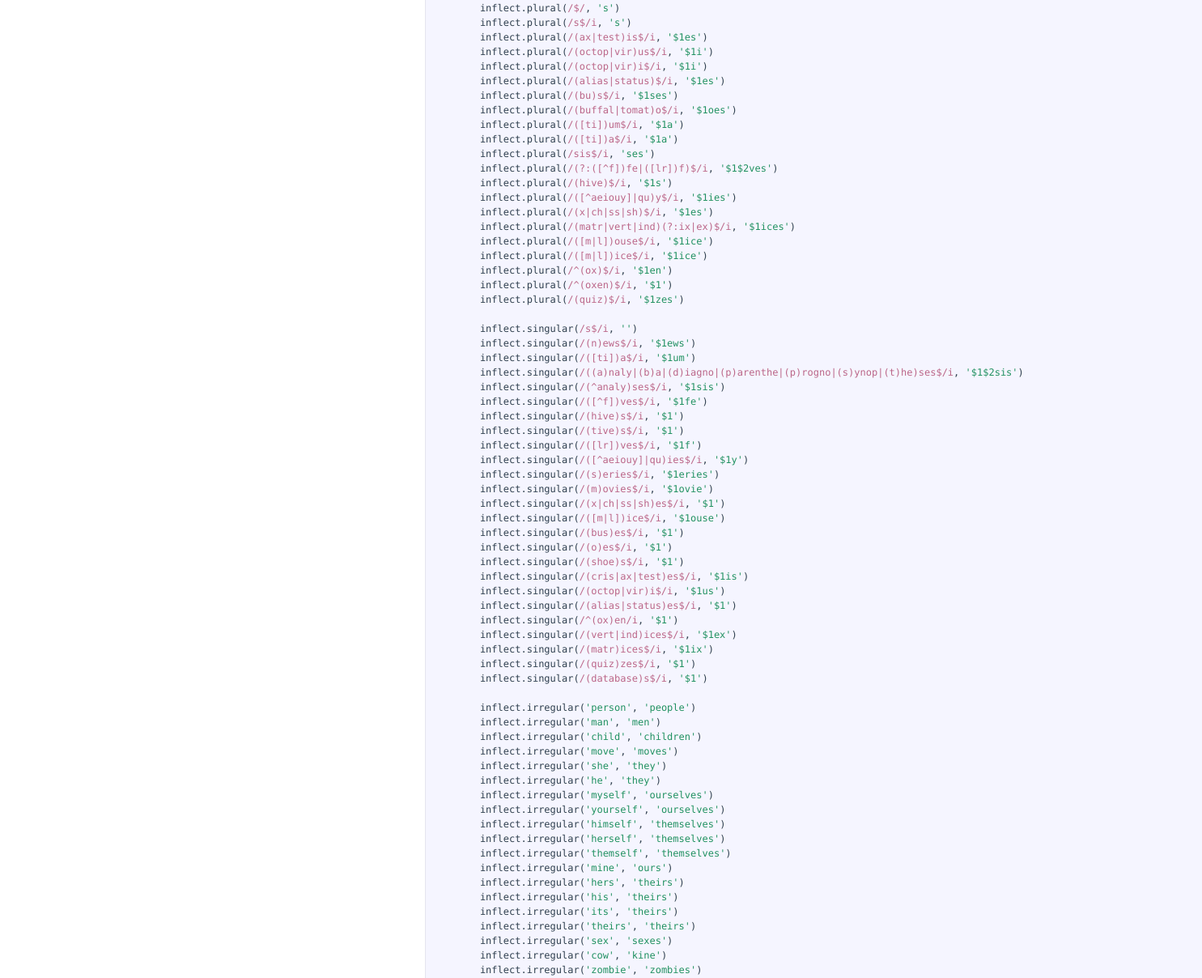
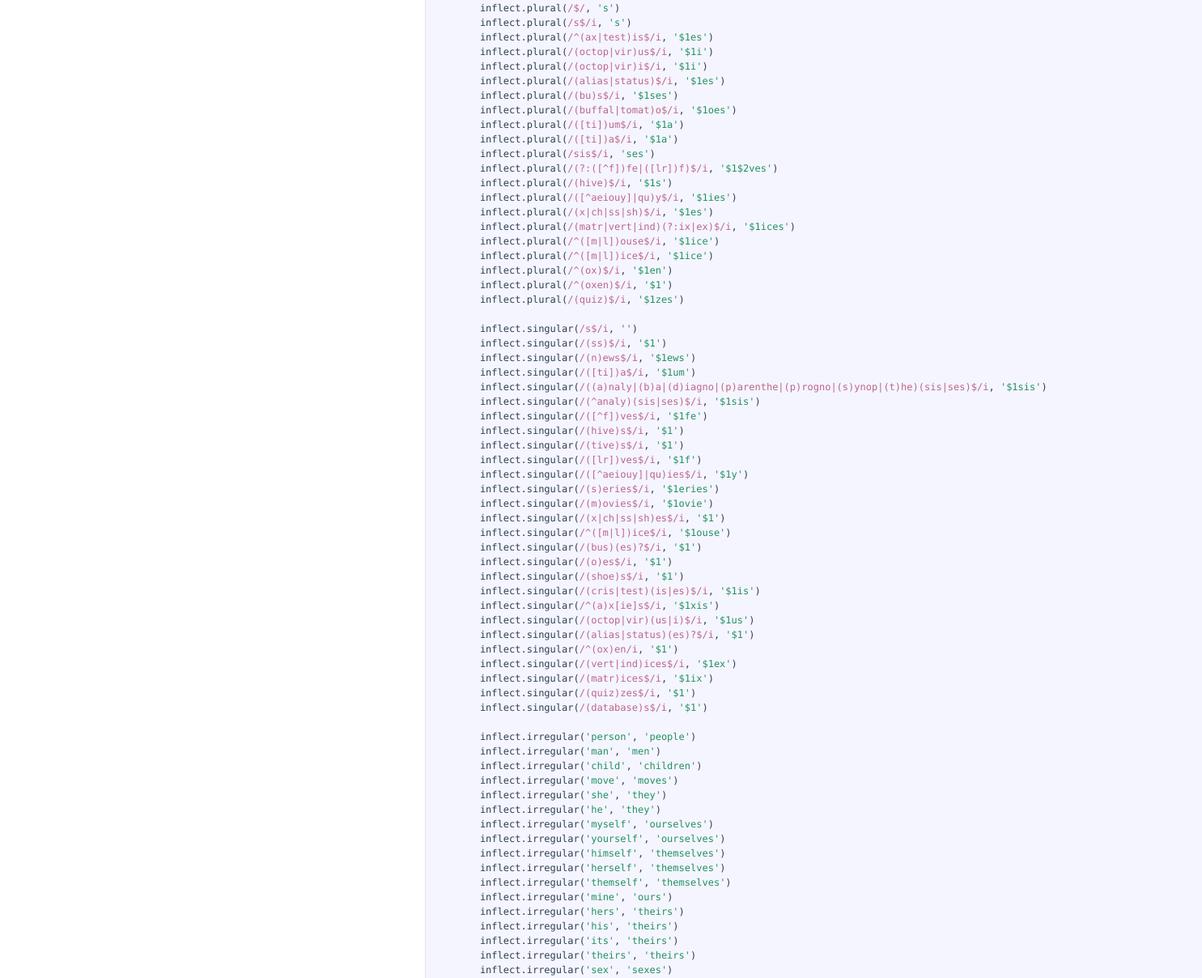
Before and after one commit to MSNexploder/inflect, a plain HTML site: page source/default_inflections.html in a window 1280 px wide. Shown: the part 165-1373 px from the top of the page at 81% size, 1485 px wide, since content can reach past the window. Drawn offline with Linux system fonts and the light colour scheme.

Commit message:
updated annotated source

```diff
--- a/source/default_inflections.html
+++ b/source/default_inflections.html
@@ -84,7 +84,7 @@
 inflect.inflections (inflect) -&gt;
     inflect.plural(<span class="hljs-regexp">/$/</span>, <span class="hljs-string">'s'</span>)
     inflect.plural(<span class="hljs-regexp">/s$/i</span>, <span class="hljs-string">'s'</span>)
-    inflect.plural(<span class="hljs-regexp">/(ax|test)is$/i</span>, <span class="hljs-string">'$1es'</span>)
+    inflect.plural(<span class="hljs-regexp">/^(ax|test)is$/i</span>, <span class="hljs-string">'$1es'</span>)
     inflect.plural(<span class="hljs-regexp">/(octop|vir)us$/i</span>, <span class="hljs-string">'$1i'</span>)
     inflect.plural(<span class="hljs-regexp">/(octop|vir)i$/i</span>, <span class="hljs-string">'$1i'</span>)
     inflect.plural(<span class="hljs-regexp">/(alias|status)$/i</span>, <span class="hljs-string">'$1es'</span>)
@@ -98,17 +98,18 @@ inflect.inflections (inflect) -&gt;
     inflect.plural(<span class="hljs-regexp">/([^aeiouy]|qu)y$/i</span>, <span class="hljs-string">'$1ies'</span>)
     inflect.plural(<span class="hljs-regexp">/(x|ch|ss|sh)$/i</span>, <span class="hljs-string">'$1es'</span>)
     inflect.plural(<span class="hljs-regexp">/(matr|vert|ind)(?:ix|ex)$/i</span>, <span class="hljs-string">'$1ices'</span>)
-    inflect.plural(<span class="hljs-regexp">/([m|l])ouse$/i</span>, <span class="hljs-string">'$1ice'</span>)
-    inflect.plural(<span class="hljs-regexp">/([m|l])ice$/i</span>, <span class="hljs-string">'$1ice'</span>)
+    inflect.plural(<span class="hljs-regexp">/^([m|l])ouse$/i</span>, <span class="hljs-string">'$1ice'</span>)
+    inflect.plural(<span class="hljs-regexp">/^([m|l])ice$/i</span>, <span class="hljs-string">'$1ice'</span>)
     inflect.plural(<span class="hljs-regexp">/^(ox)$/i</span>, <span class="hljs-string">'$1en'</span>)
     inflect.plural(<span class="hljs-regexp">/^(oxen)$/i</span>, <span class="hljs-string">'$1'</span>)
     inflect.plural(<span class="hljs-regexp">/(quiz)$/i</span>, <span class="hljs-string">'$1zes'</span>)
 
     inflect.singular(<span class="hljs-regexp">/s$/i</span>, <span class="hljs-string">''</span>)
+    inflect.singular(<span class="hljs-regexp">/(ss)$/i</span>, <span class="hljs-string">'$1'</span>)
     inflect.singular(<span class="hljs-regexp">/(n)ews$/i</span>, <span class="hljs-string">'$1ews'</span>)
     inflect.singular(<span class="hljs-regexp">/([ti])a$/i</span>, <span class="hljs-string">'$1um'</span>)
-    inflect.singular(<span class="hljs-regexp">/((a)naly|(b)a|(d)iagno|(p)arenthe|(p)rogno|(s)ynop|(t)he)ses$/i</span>, <span class="hljs-string">'$1$2sis'</span>)
-    inflect.singular(<span class="hljs-regexp">/(^analy)ses$/i</span>, <span class="hljs-string">'$1sis'</span>)
+    inflect.singular(<span class="hljs-regexp">/((a)naly|(b)a|(d)iagno|(p)arenthe|(p)rogno|(s)ynop|(t)he)(sis|ses)$/i</span>, <span class="hljs-string">'$1sis'</span>)
+    inflect.singular(<span class="hljs-regexp">/(^analy)(sis|ses)$/i</span>, <span class="hljs-string">'$1sis'</span>)
     inflect.singular(<span class="hljs-regexp">/([^f])ves$/i</span>, <span class="hljs-string">'$1fe'</span>)
     inflect.singular(<span class="hljs-regexp">/(hive)s$/i</span>, <span class="hljs-string">'$1'</span>)
     inflect.singular(<span class="hljs-regexp">/(tive)s$/i</span>, <span class="hljs-string">'$1'</span>)
@@ -117,13 +118,14 @@ inflect.inflections (inflect) -&gt;
     inflect.singular(<span class="hljs-regexp">/(s)eries$/i</span>, <span class="hljs-string">'$1eries'</span>)
     inflect.singular(<span class="hljs-regexp">/(m)ovies$/i</span>, <span class="hljs-string">'$1ovie'</span>)
     inflect.singular(<span class="hljs-regexp">/(x|ch|ss|sh)es$/i</span>, <span class="hljs-string">'$1'</span>)
-    inflect.singular(<span class="hljs-regexp">/([m|l])ice$/i</span>, <span class="hljs-string">'$1ouse'</span>)
-    inflect.singular(<span class="hljs-regexp">/(bus)es$/i</span>, <span class="hljs-string">'$1'</span>)
+    inflect.singular(<span class="hljs-regexp">/^([m|l])ice$/i</span>, <span class="hljs-string">'$1ouse'</span>)
+    inflect.singular(<span class="hljs-regexp">/(bus)(es)?$/i</span>, <span class="hljs-string">'$1'</span>)
     inflect.singular(<span class="hljs-regexp">/(o)es$/i</span>, <span class="hljs-string">'$1'</span>)
     inflect.singular(<span class="hljs-regexp">/(shoe)s$/i</span>, <span class="hljs-string">'$1'</span>)
-    inflect.singular(<span class="hljs-regexp">/(cris|ax|test)es$/i</span>, <span class="hljs-string">'$1is'</span>)
-    inflect.singular(<span class="hljs-regexp">/(octop|vir)i$/i</span>, <span class="hljs-string">'$1us'</span>)
-    inflect.singular(<span class="hljs-regexp">/(alias|status)es$/i</span>, <span class="hljs-string">'$1'</span>)
+    inflect.singular(<span class="hljs-regexp">/(cris|test)(is|es)$/i</span>, <span class="hljs-string">'$1is'</span>)
+    inflect.singular(<span class="hljs-regexp">/^(a)x[ie]s$/i</span>, <span class="hljs-string">'$1xis'</span>)
+    inflect.singular(<span class="hljs-regexp">/(octop|vir)(us|i)$/i</span>, <span class="hljs-string">'$1us'</span>)
+    inflect.singular(<span class="hljs-regexp">/(alias|status)(es)?$/i</span>, <span class="hljs-string">'$1'</span>)
     inflect.singular(<span class="hljs-regexp">/^(ox)en/i</span>, <span class="hljs-string">'$1'</span>)
     inflect.singular(<span class="hljs-regexp">/(vert|ind)ices$/i</span>, <span class="hljs-string">'$1ex'</span>)
     inflect.singular(<span class="hljs-regexp">/(matr)ices$/i</span>, <span class="hljs-string">'$1ix'</span>)
@@ -147,10 +149,9 @@ inflect.inflections (inflect) -&gt;
     inflect.irregular(<span class="hljs-string">'its'</span>, <span class="hljs-string">'theirs'</span>)
     inflect.irregular(<span class="hljs-string">'theirs'</span>, <span class="hljs-string">'theirs'</span>)
     inflect.irregular(<span class="hljs-string">'sex'</span>, <span class="hljs-string">'sexes'</span>)
-    inflect.irregular(<span class="hljs-string">'cow'</span>, <span class="hljs-string">'kine'</span>)
     inflect.irregular(<span class="hljs-string">'zombie'</span>, <span class="hljs-string">'zombies'</span>)
 
-    inflect.uncountable(<span class="hljs-string">'advice'</span>, <span class="hljs-string">'energy'</span>, <span class="hljs-string">'excretion'</span>, <span class="hljs-string">'digestion'</span>, <span class="hljs-string">'cooperation'</span>, <span class="hljs-string">'health'</span>, <span class="hljs-string">'justice'</span>, <span class="hljs-string">'jeans'</span>)
+    inflect.uncountable(<span class="hljs-string">'advice'</span>, <span class="hljs-string">'energy'</span>, <span class="hljs-string">'excretion'</span>, <span class="hljs-string">'digestion'</span>, <span class="hljs-string">'cooperation'</span>, <span class="hljs-string">'health'</span>, <span class="hljs-string">'justice'</span>, <span class="hljs-string">'jeans'</span>, <span class="hljs-string">'police'</span>)
     inflect.uncountable(<span class="hljs-string">'labour'</span>, <span class="hljs-string">'machinery'</span>, <span class="hljs-string">'equipment'</span>, <span class="hljs-string">'information'</span>, <span class="hljs-string">'pollution'</span>, <span class="hljs-string">'sewage'</span>, <span class="hljs-string">'paper'</span>, <span class="hljs-string">'money'</span>)
     inflect.uncountable(<span class="hljs-string">'species'</span>, <span class="hljs-string">'series'</span>, <span class="hljs-string">'rain'</span>, <span class="hljs-string">'rice'</span>, <span class="hljs-string">'fish'</span>, <span class="hljs-string">'sheep'</span>, <span class="hljs-string">'moose'</span>, <span class="hljs-string">'deer'</span>, <span class="hljs-string">'bison'</span>, <span class="hljs-string">'proceedings'</span>)
     inflect.uncountable(<span class="hljs-string">'shears'</span>, <span class="hljs-string">'pincers'</span>, <span class="hljs-string">'breeches'</span>, <span class="hljs-string">'hijinks'</span>, <span class="hljs-string">'clippers'</span>, <span class="hljs-string">'chassis'</span>, <span class="hljs-string">'innings'</span>, <span class="hljs-string">'elk'</span>)
```
